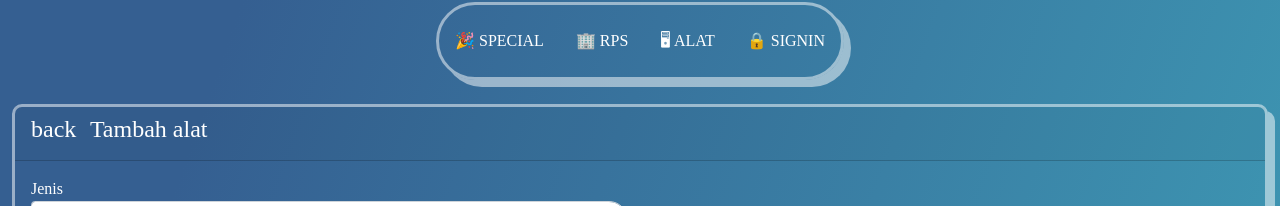
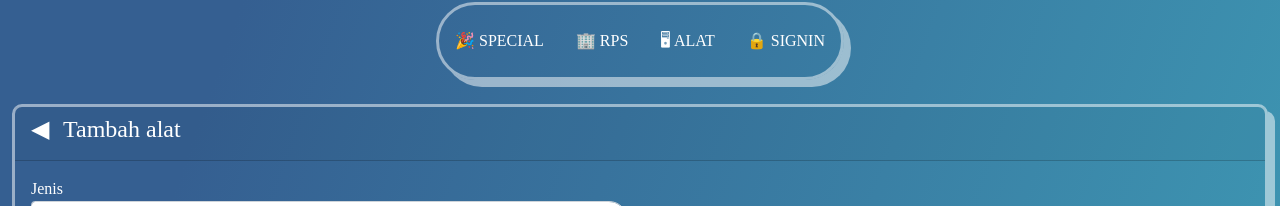
Before and after one commit to HilmiZul/kabengrpl, a Nuxt app: page /inventory/tambah in a window 1280 px wide. Shown: the part 152-358 px from the top of the page. Built offline with nearby package versions, Linux system fonts and the light colour scheme; no server answers; the database is empty; a web font is replaced by a local one.

Commit message:
change back button

```diff
--- a/pages/inventory/tambah.vue
+++ b/pages/inventory/tambah.vue
@@ -5,7 +5,7 @@
         <div class="card mb-5 text-white">
           <div class="card-header">
             <h4 class="title">
-              <a @click="() => router.back()" class="link text-white me-2">back</a>
+              <a @click="() => router.back()" class="link text-white me-2">◀</a>
               Tambah alat
               <span v-if="loading"><em>loading</em></span>
             </h4>
```
